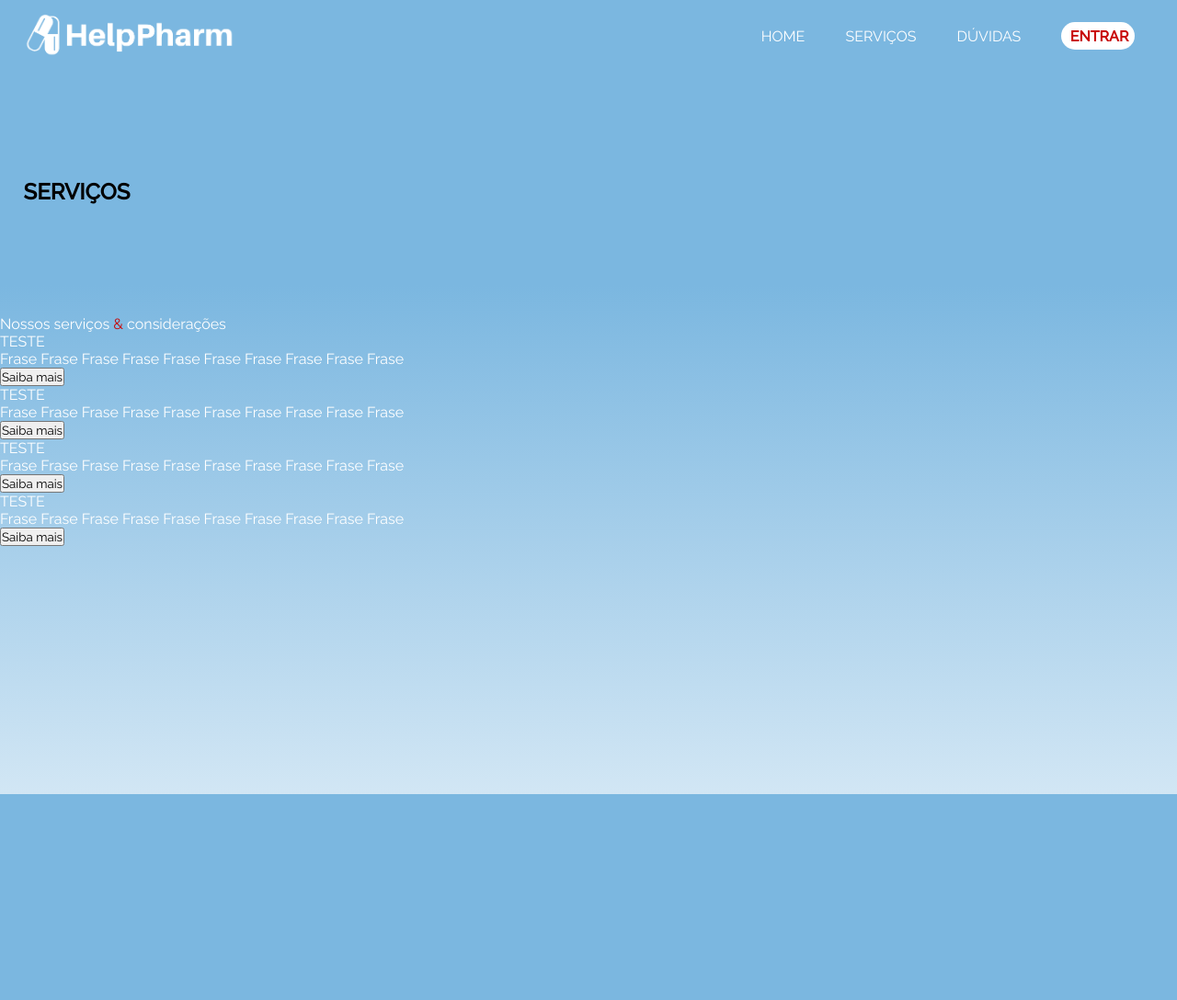
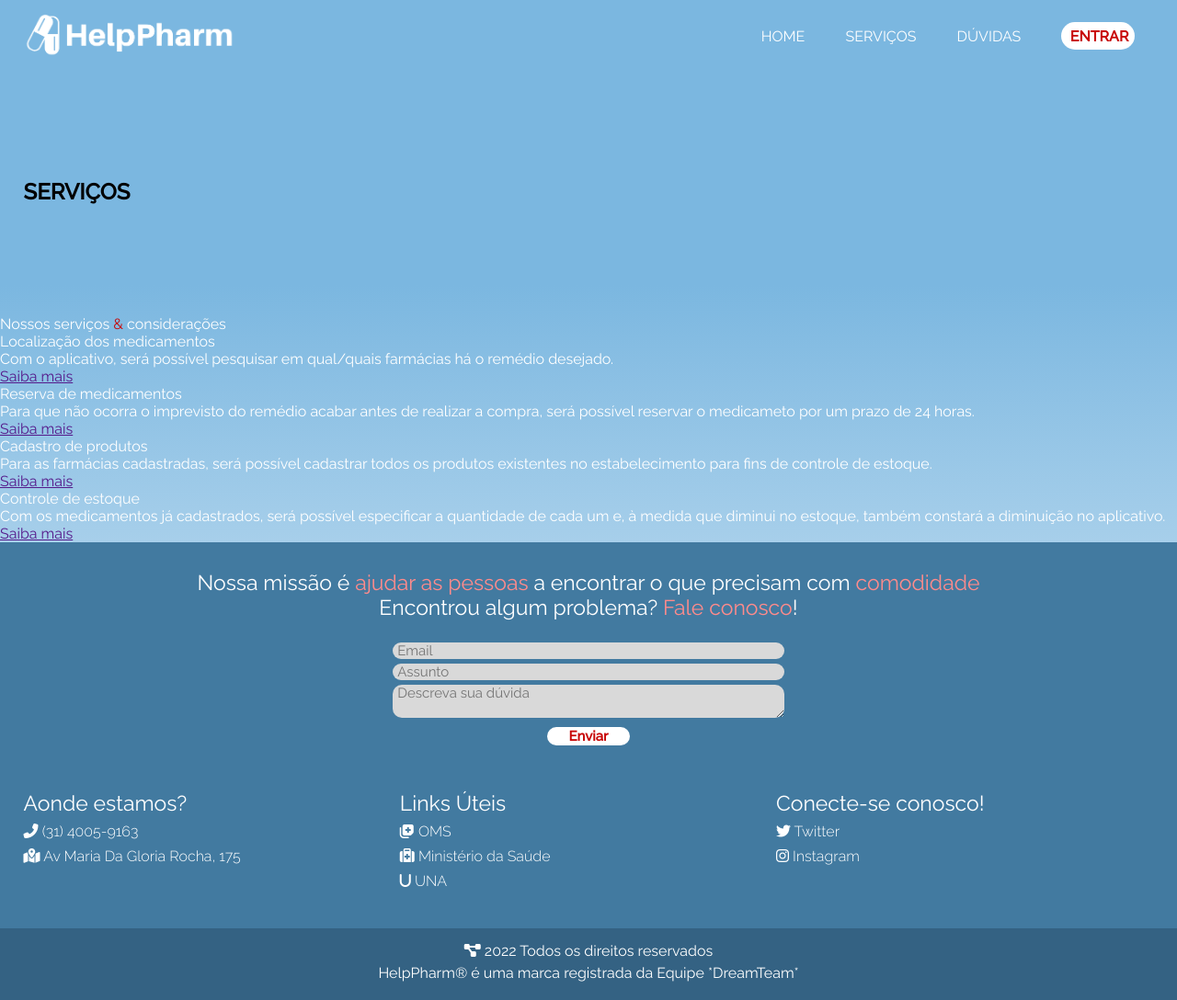
Before and after one commit to Samfaria2002/WebsitePharmacyProject, a Flask app: template mysite/templates/app/servicos.html in a window 1280 px wide. Shown: the whole page at 92% size. Before the commit the page ends 864 px from the top, so only its background shows below. Run offline with Flask 2, Linux system fonts and the light colour scheme; the template is opened without the code that fills it, so the values that code supplies are empty; some libraries are stand-ins or nearby versions.

Commit message:
Finalização da página de serviços
Co-authored-by: Samuel Faria <Samfaria2002@users.noreply.github.com>

```diff
--- a/mysite/templates/app/servicos.html
+++ b/mysite/templates/app/servicos.html
@@ -79,66 +79,120 @@
                 <p id="phrase-second">Nossos serviços <span style="color: #C80707"> & </span> considerações</p>
             </div>
         </section>
-        <section>
+        <section id="section-third">
             <div class="third-description">
                 <div class="w24" id="card1">
                     <div>
-
+                        <p class="letter-title">Localização dos medicamentos</p>
                     </div>
                     <div>
-                        <p class="letter-title">TESTE</p>
+                        <p class="letter-text">Com o aplicativo, será possível pesquisar em qual/quais farmácias há o remédio desejado.</p>
                     </div>
-                    <div>
-                        <p class="letter-text">Frase Frase Frase Frase Frase Frase Frase Frase Frase Frase</p>
+                    <div class="button-box">
+                        <a href="">Saiba mais</a>
                     </div>
-                    <div>
+                    <!--
+                        <div>
                         <button class="button">Saiba mais</button>
                     </div>
+                    -->
                 </div>
                 <div class="w24" id="card2">
                     <div>
-
+                        <p class="letter-title">Reserva de medicamentos</p>
                     </div>
                     <div>
-                        <p class="letter-title">TESTE</p>
+                        <p class="letter-text">Para que não ocorra o imprevisto do remédio acabar antes de realizar a compra, será possível reservar o medicameto por um prazo de 24 horas.</p>
                     </div>
-                    <div>
-                        <p class="letter-text">Frase Frase Frase Frase Frase Frase Frase Frase Frase Frase</p>
+                    <div class="button-box">
+                        <a href="">Saiba mais</a>
                     </div>
-                    <div>
+                    <!--
+                        <div>
                         <button class="button">Saiba mais</button>
                     </div>
+                    -->
                 </div>
                 <div class="w24" id="card3">
                     <div>
-
+                        <p class="letter-title">Cadastro de produtos</p>
                     </div>
                     <div>
-                        <p class="letter-title">TESTE</p>
+                        <p class="letter-text" id="text3">Para as farmácias cadastradas, será possível cadastrar todos os produtos existentes no estabelecimento para fins de controle de estoque.</p>
                     </div>
-                    <div>
-                        <p class="letter-text">Frase Frase Frase Frase Frase Frase Frase Frase Frase Frase</p>
+                    <div class="button-box">
+                        <a href="">Saiba mais</a>
                     </div>
-                    <div>
+
+                    <!--
+                        <div>
                         <button class="button">Saiba mais</button>
                     </div>
+                    -->
                 </div>
                 <div class="w24" id="card4">
                     <div>
-
+                        <p class="letter-title">Controle de estoque</p>
                     </div>
                     <div>
-                        <p class="letter-title">TESTE</p>
+                        <p class="letter-text" id="text4">Com os medicamentos já cadastrados, será possível especificar a quantidade de cada um e, à medida que diminui no estoque, também constará a diminuição no aplicativo.</p>
                     </div>
-                    <div>
-                        <p class="letter-text">Frase Frase Frase Frase Frase Frase Frase Frase Frase Frase</p>
+                    <div class="button-box">
+                        <a href="">Saiba mais</a>
                     </div>
-                    <div class="btn-space">
+                    <!--
+                        <div>
                         <button class="button">Saiba mais</button>
                     </div>
+                    -->
                 </div>
             </div>
         </section>
+        <footer class="footer0">
+            <div class="container">
+                <div class="form-question">
+                    <h2>Nossa missão é <span style="color: #ff8b8b;">ajudar as pessoas</span> a encontrar o que precisam com <span style="color: #ff8b8b;">comodidade</span></h2>
+                    <h2>Encontrou algum problema? <span style="color: #ff8b8b">Fale conosco</span>!</h2>
+                    <form>
+                        <input type="text" placeholder="Email" id="email-question" name="email-question">
+                        <input type="text" placeholder="Assunto" id="assunto-question" name="assunto-question">
+                        <textarea type="text" placeholder="Descreva sua dúvida" name="duvida-question"></textarea>
+                        <button type="submit" value="enviar" name="enviar" id="enviar">Enviar</button>
+                    </form>
+                </div>
+            </div>
+        </footer>
+
+        <footer class="footer1">
+            <div class="container">
+                <div class="w33">
+                    <h2>Aonde estamos?</h2>
+                    <p><i class="fas fa-phone-alt"></i> (31) 4005-9163</p>
+                    <p><i class="fas fa-map-marked-alt"></i> Av Maria Da Gloria Rocha, 175</p>
+                </div>
+
+                <div class="w33">
+                    <h2>Links Úteis</h2>
+                    <p><a href="https://www.who.int/pt"><i class="fa-solid fa-notes-medical"></i> OMS</a></p>
+                    <p><a href="https://www.gov.br/saude/pt-br"><i class="fa-solid fa-suitcase-medical"></i> Ministério da Saúde</a></p>
+                    <p><a href="https://www.w3schools.com/"><i class="fa-solid fa-u"></i> UNA</a></p>
+                </div>
+
+                <div class="w33">
+                    <h2>Conecte-se conosco!</h2>
+                    <p><a href="https://twitter.com/"><i class="fab fa-twitter"></i> Twitter</a></p>
+                    <p><a href="https://www.instagram.com/"><i class="fab fa-instagram"></i> Instagram</a></p>
+                </div>
+                <div class="clear"></div>
+            </div>
+        </footer>
+
+        <footer class="footer2">
+            <div class="container">
+                <p><i class="fas fa-project-diagram"></i> 2022 Todos os direitos reservados</p>
+                <p>HelpPharm® é uma marca registrada da Equipe *DreamTeam*</p>
+            </div>
+        </footer>
     </div>
 
 </body>
```
